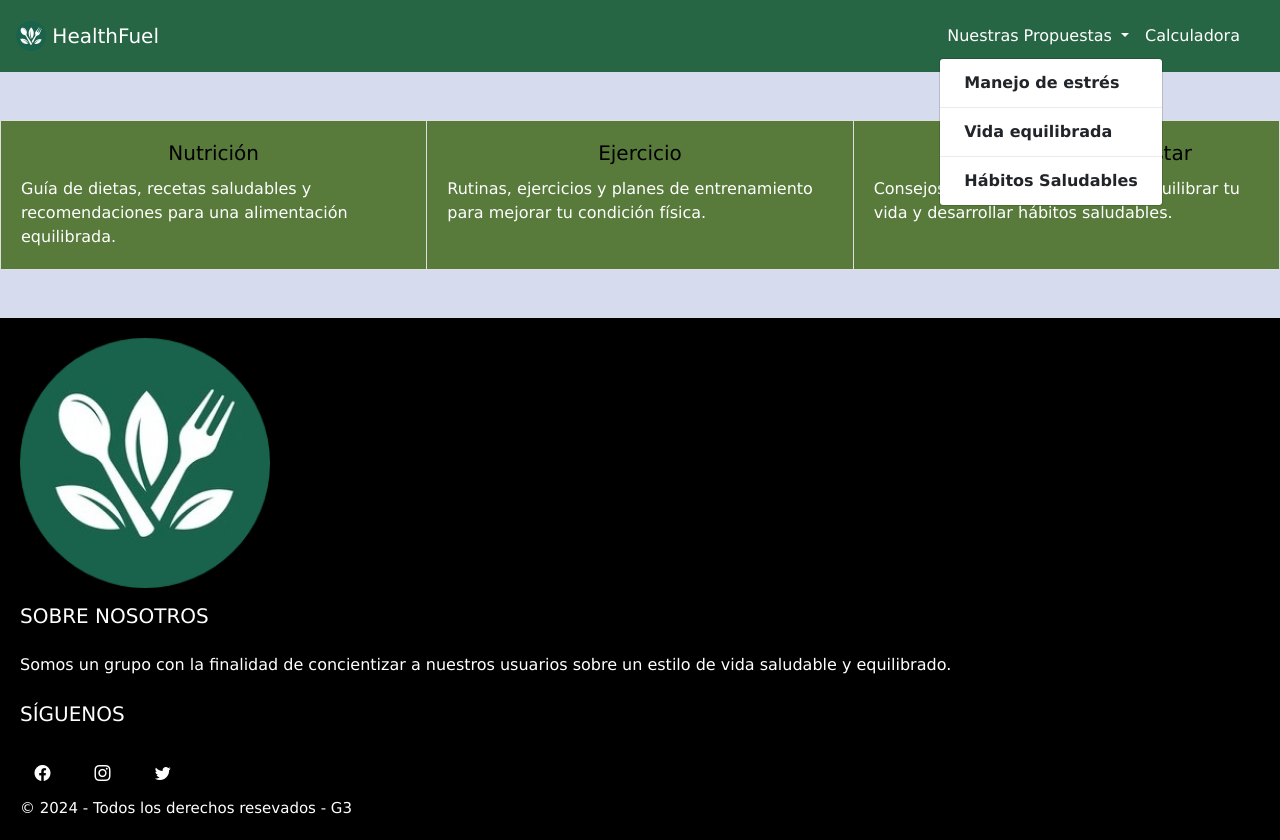
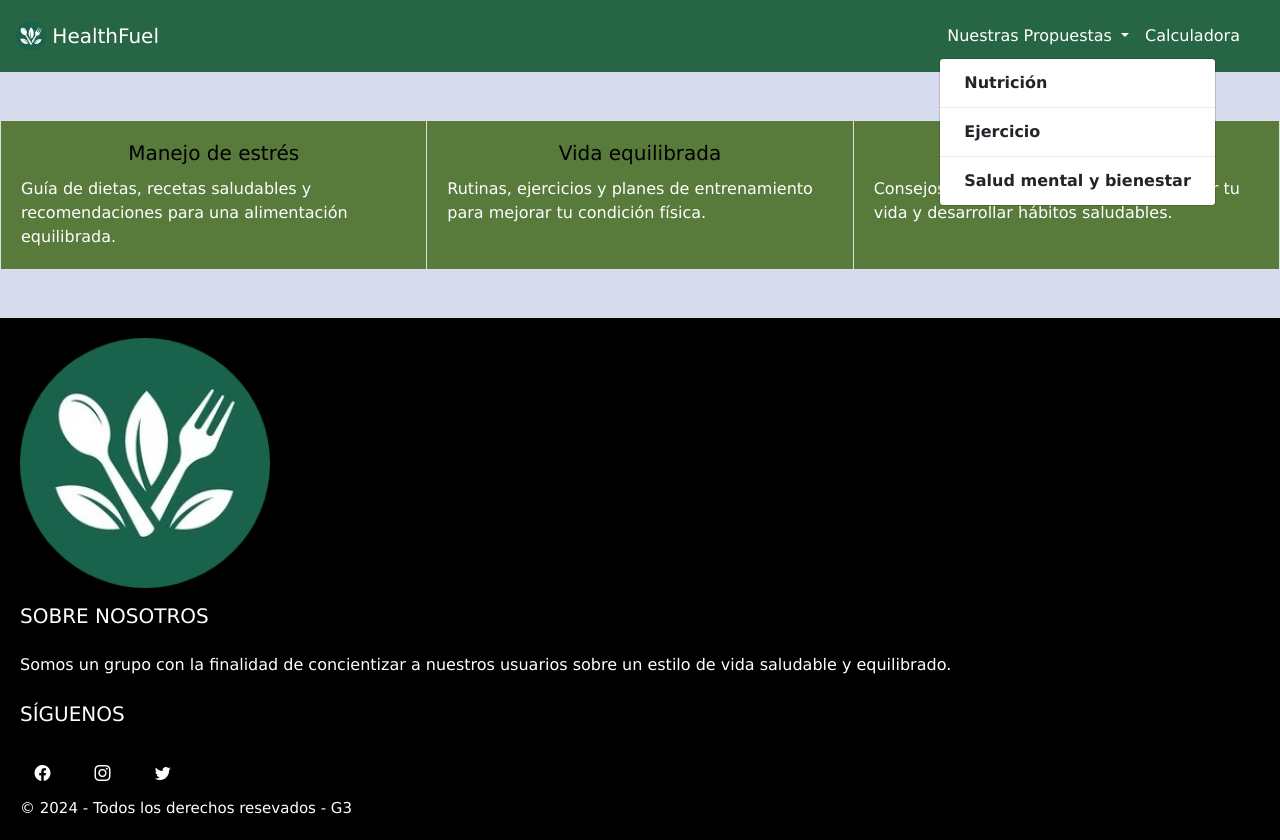
Before and after one commit to Mbgg08/Hipermedia, a plain HTML site: page Salud-bienestar.html in a window 1280 px wide. Both pictures are taken after a click on the button "Nuestras Propuestas". Drawn offline with nearby package versions, Linux system fonts and the light colour scheme.

Commit message:
feat: arreglo

```diff
--- a/Salud-bienestar.html
+++ b/Salud-bienestar.html
@@ -32,11 +32,11 @@
                 Nuestras Propuestas
               </a>
               <div class="dropdown-menu" aria-labelledby="navbarDropdown">
-                <a class="dropdown-item" href="Nutricion.html">Manejo de estrés</a>
+                <a class="dropdown-item" href="Nutricion.html">Nutrición</a>
                 <div class="dropdown-divider"></div>
-                <a class="dropdown-item" href="Ejercicio.html">Vida equilibrada</a>
+                <a class="dropdown-item" href="Ejercicio.html">Ejercicio</a>
                 <div class="dropdown-divider"></div>
-                <a class="dropdown-item" href="Salud-bienestar.html">Hábitos Saludables</a>
+                <a class="dropdown-item" href="Salud-bienestar.html">Salud mental y bienestar</a>
               </div>
             </li>
             <li class="nav-item active">
@@ -56,7 +56,7 @@
       <div class="card">
         <div class="card-body" style="background: #587b3c;">
           <a href="Recomendaciones.html">
-            <h5 class="card-title" style="color: black;">Nutrición</h5>
+            <h5 class="card-title" style="color: black;">Manejo de estrés</h5>
           </a>
           <p class="card-text">Guía de dietas, recetas saludables y recomendaciones para una alimentación equilibrada.</p>
         </div>
@@ -64,7 +64,7 @@
       <div class="card">
         <div class="card-body" style="background: #587b3c;">
           <a href="Estadisticas.html">
-            <h5 class="card-title" style="color: black;">Ejercicio</h5>
+            <h5 class="card-title" style="color: black;">Vida equilibrada</h5>
           </a>
           <p class="card-text">Rutinas, ejercicios y planes de entrenamiento para mejorar tu condición física.</p>
         </div>
@@ -72,7 +72,7 @@
       <div class="card">
         <div class="card-body" style="background: #587b3c;">
           <a href="#">
-            <h5 class="card-title" style="color: black;">Salud mental y bienestar</h5>
+            <h5 class="card-title" style="color: black;">Hábitos Saludables</h5>
           </a>
           <p class="card-text">Consejos para manejar el estrés, equilibrar tu vida y desarrollar hábitos saludables.</p>
         </div>
```
Also changed, not shown: Nutricion.html (+11 -4 lines).
